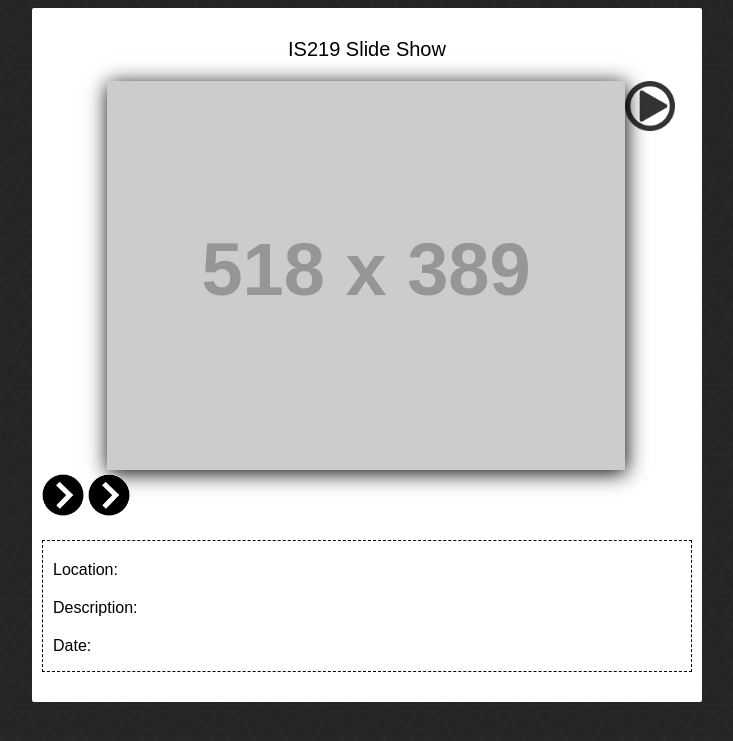
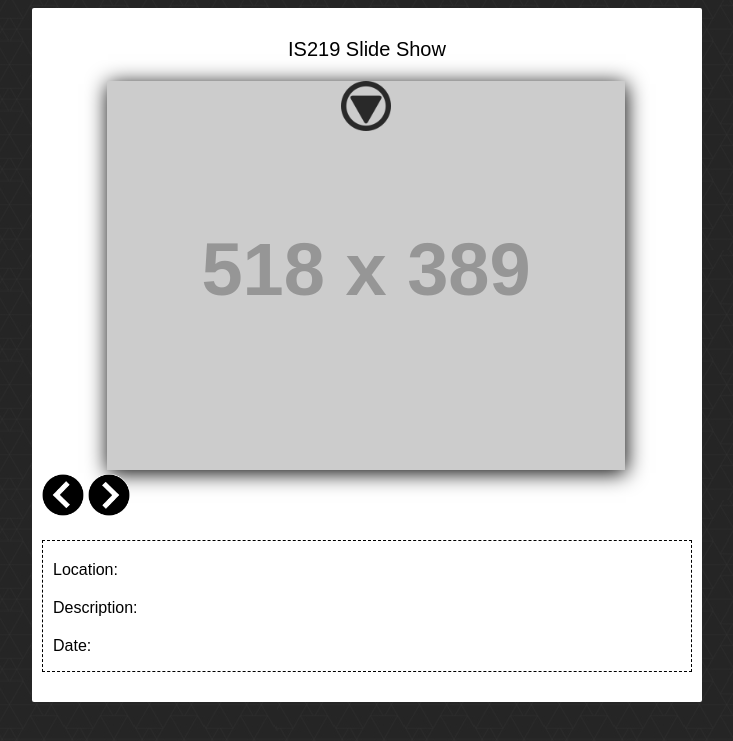
Before and after one commit to brandonrausch07/JSON-Gallery, a PHP site: page /index.html in a window 1280 px wide. Shown: the top 741 px of the page, without its empty margins (273-1006 px from the left). Run offline with PHP 8.4, Linux system fonts and the light colour scheme; grey boxes labelled with a size stand in for pictures from a placeholder-image service; some libraries are stand-ins or nearby versions.

Commit message:
added style

```diff
--- a/Rausch-P2/is219-p2/css/style.css
+++ b/Rausch-P2/is219-p2/css/style.css
@@ -30,6 +30,8 @@
 	position: absolute;
 	z-index: 3;
 	opacity: .8;
+	bottom: 10px;
+	left: 45%;
 	top: 0px;
 }
 
@@ -54,6 +56,10 @@
 	width: 42px;
 }
 
+#nextPhoto:hover, #prevPhoto:hover {
+	opacity: 0.8;
+}
+
 #nextPhoto {
 	height: 42px;
 	width: 42px;
@@ -70,12 +76,56 @@
 
 /*Add CSS styles to rotate the element 90deg
 Make it animate nicely. You'll need CSS3 for this*/
-.rot90 {}
+.rot90 {
+
+	-moz-transform:rotate(90deg);
+
+	-webkit-transform:rotate(90deg);
+
+	-o-transform:rotate(90deg);
+
+	transform:rotate(90deg);
+
+	-moz-transition: all 1s ease;
+
+	-webkit-transition: all 1s ease;
+
+	-o-transition: all 1s ease;
+
+	transition: all 1s ease;
+
+}
 
 /*Add CSS styles to rotate the element 180deg
 Make it animate nicely. You'll need CSS3 for this*/
-.rot180 {}
+.rot180 {
+
+	-moz-transform:rotate(180deg);
+
+	-webkit-transform:rotate(180deg);
+
+	-o-transform:rotate(180deg);
+
+	transform:rotate(180deg);
+}
 
 /*Add CSS styles to rotate the element 270deg
 Make it animate nicely. You'll need CSS3 for this*/
-.rot270 {}
+.rot270 {
+
+	-moz-transform:rotate(270deg);
+
+	-webkit-transform:rotate(270deg);
+
+	-o-transform:rotate(270deg);
+
+	transform:rotate(270deg);
+
+	-moz-transition: all 1s ease;
+
+	-webkit-transition: all 1s ease;
+
+	-o-transition: all 1s ease;
+
+	transition: all 1s ease;
+}
```
